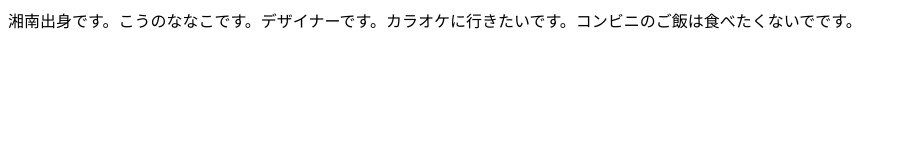
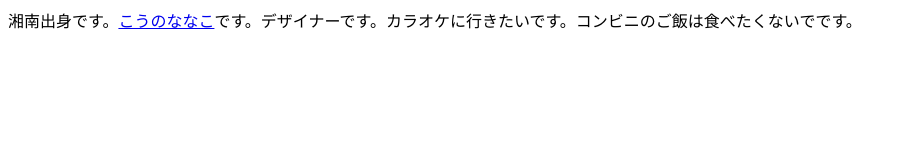
Before and after one commit to NaoyaKurahashi/workshop, a plain HTML site: page nanako_member.html in a window 1280 px wide. Shown: the whole page, without its empty margins (0-907 px from the left). Drawn offline with Linux system fonts and the light colour scheme.

Commit message:
Update nanako_member.html

```diff
--- a/nanako_member.html
+++ b/nanako_member.html
@@ -5,6 +5,6 @@
 <title>HTML 5 complete</title>
 </head>
 <body>
-<p>湘南出身です。こうのななこです。デザイナーです。カラオケに行きたいです。コンビニのご飯は食べたくないでです。</p>
+<p>湘南出身です。<a href="https://nanakokono.tumblr.com/">こうのななこ</a>です。デザイナーです。カラオケに行きたいです。コンビニのご飯は食べたくないでです。</p>
 </body>
 </html>
```
